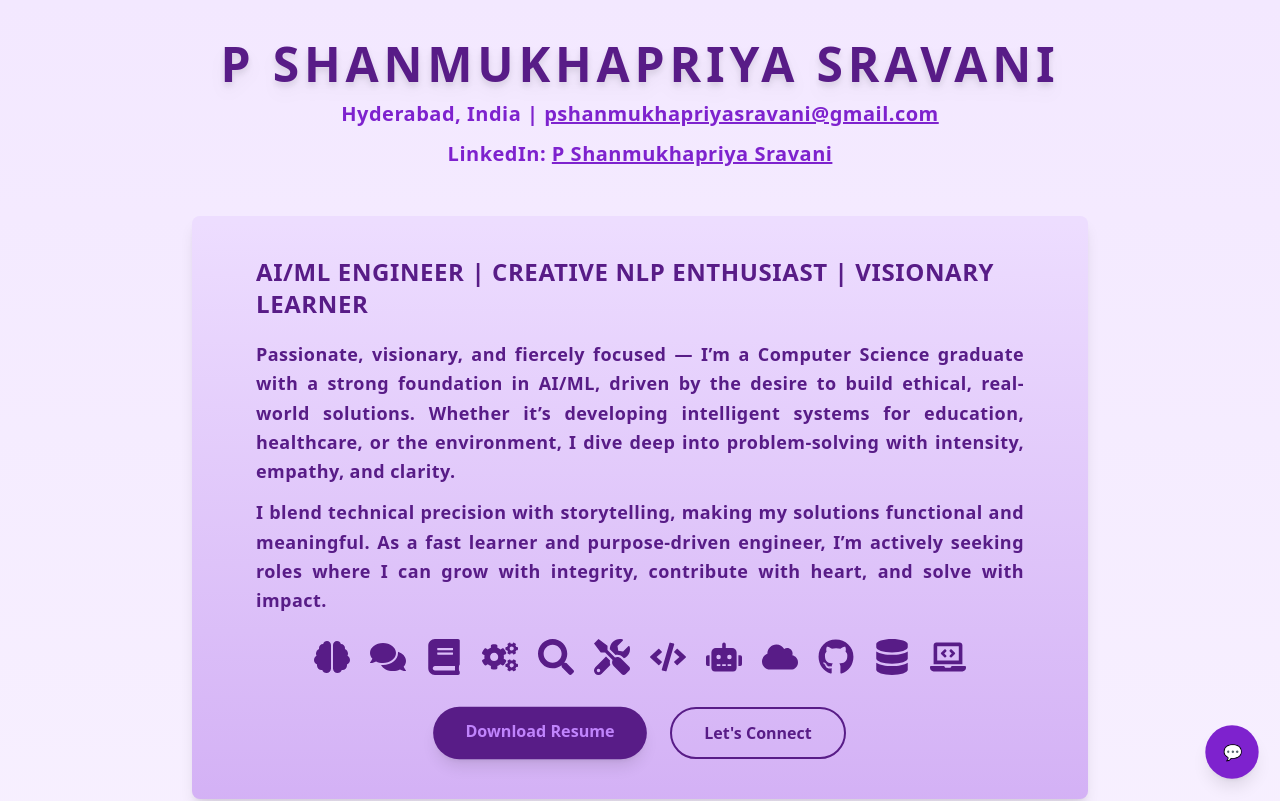
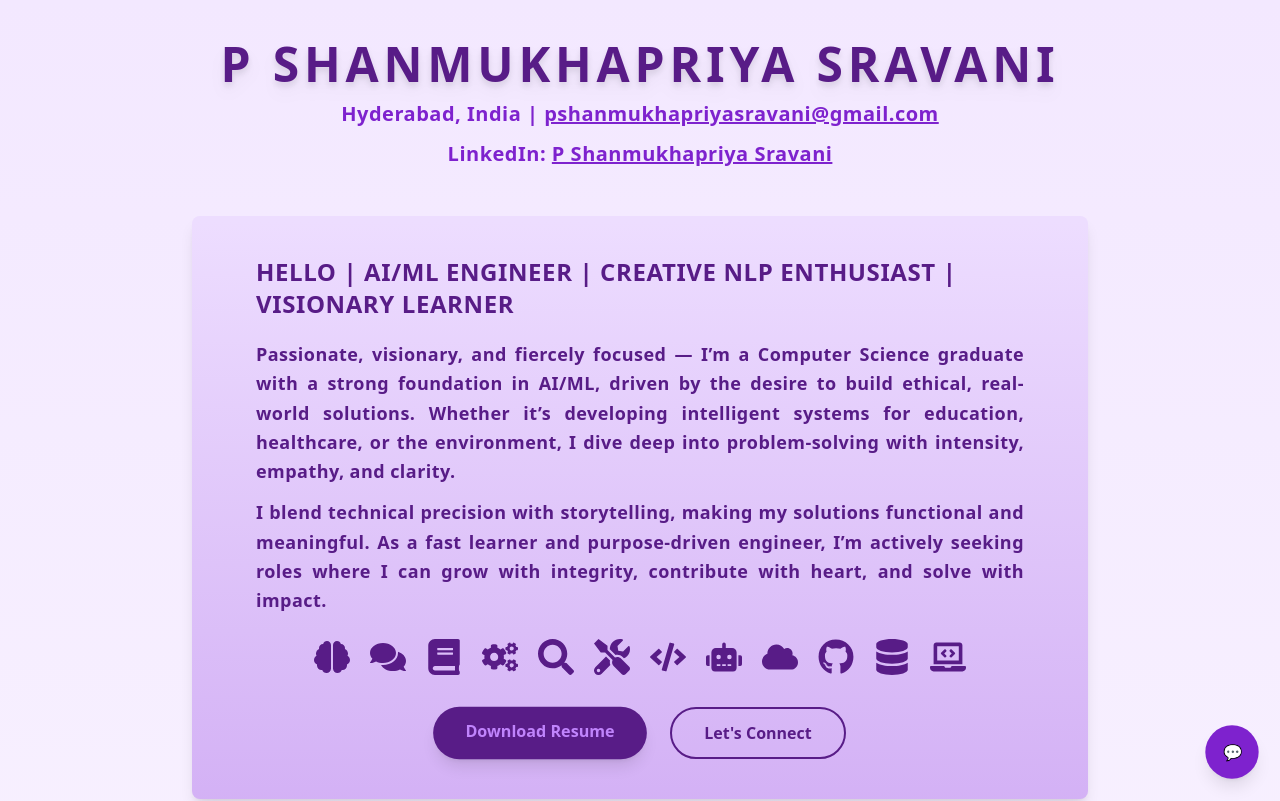
Before and after one commit to Shanmukhapriya11/Portfolio, a Next.js app: page / in a window 1280 px wide. Shown: the top 801 px of the page. Built offline with nearby package versions, Linux system fonts and the light colour scheme.

Commit message:
complete profile is ready

```diff
--- a/pages/index.js
+++ b/pages/index.js
@@ -123,7 +123,7 @@ export default function Home() {
                 transition={{ duration: 1, delay: 0.3 }}
               >
                 <h2 className="text-2xl font-bold text-purple-900 tracking-wide">
-                  AI/ML ENGINEER | CREATIVE NLP ENTHUSIAST | VISIONARY LEARNER
+                  HELLO | AI/ML ENGINEER | CREATIVE NLP ENTHUSIAST | VISIONARY LEARNER
                 </h2>
                 <p className="mt-5 text-justify text-purple-900 font-semibold text-lg leading-relaxed tracking-wide">
                   Passionate, visionary, and fiercely focused — I’m a Computer Science graduate with a strong
```
